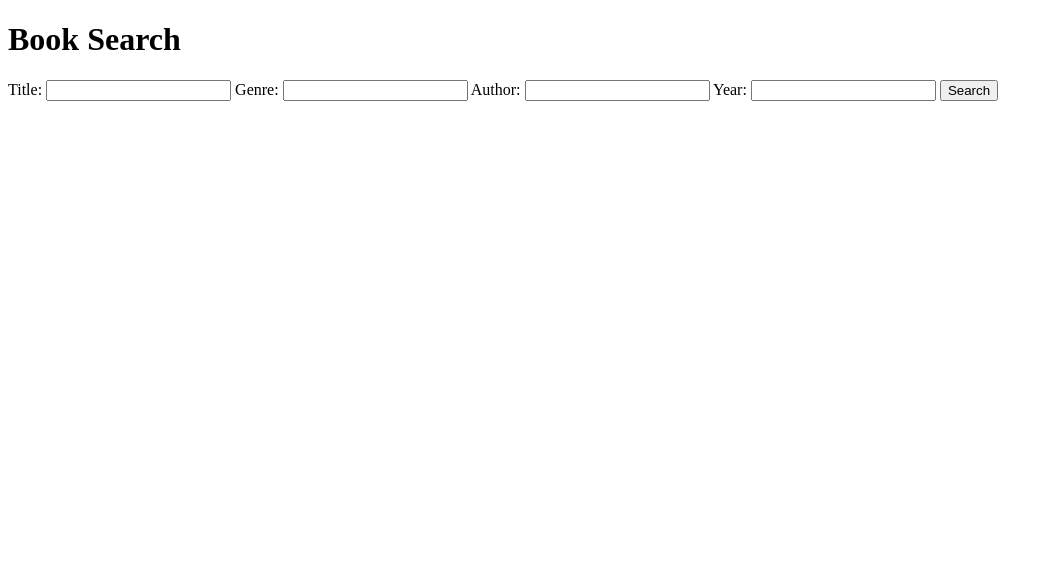
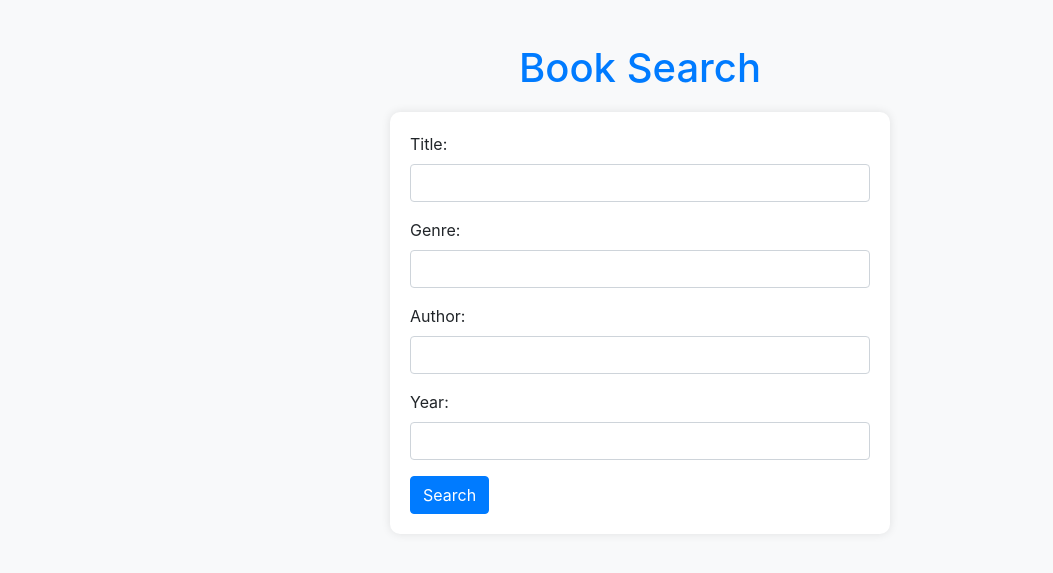
Before and after one commit to zzzhang12/ClientService, a Flask app: page / in a window 1280 px wide. Shown: the top 573 px of the page, without its empty margins (0-1053 px from the left). Run offline with Flask 3, Linux system fonts and the light colour scheme; some libraries are stand-ins or nearby versions.

Commit message:
css style for  html pages

```diff
--- a/templates/index.html
+++ b/templates/index.html
@@ -2,21 +2,49 @@
 <html lang="en">
 <head>
     <meta charset="UTF-8">
-        <meta name="viewport" content="width=device-width", initial-scale="1.0">
+    <meta name="viewport" content="width=device-width, initial-scale=1.0">
     <title>Book Search</title>
+    <link rel="stylesheet" href="https://stackpath.bootstrapcdn.com/bootstrap/4.5.2/css/bootstrap.min.css">
+    <style>
+        body {
+            background-color: #f8f9fa;
+            padding: 20px;
+        }
+        h1 {
+            color: #007bff;
+        }
+        form {
+            max-width: 500px;
+            margin: 20px auto;
+            background-color: #ffffff;
+            padding: 20px;
+            border-radius: 10px;
+            box-shadow: 0 0 10px rgba(0, 0, 0, 0.1);
+        }
+    </style>
 </head>
 <body>
-        <h1>Book Search</h1>
+    <div class="container">
+        <h1 class="text-center mt-4">Book Search</h1>
         <form action="/books" method="get">
+            <div class="form-group">
                 <label for="titlefield">Title:</label>
-            <input type="text" id="titlefield" name="title">
+                <input type="text" class="form-control" id="titlefield" name="title">
+            </div>
+            <div class="form-group">
                 <label for="genrefield">Genre:</label>
-            <input type="text" id="genrefield" name="genre">
+                <input type="text" class="form-control" id="genrefield" name="genre">
+            </div>
+            <div class="form-group">
                 <label for="authorfield">Author:</label>
-            <input type="text" id="authorfield" name="author">
+                <input type="text" class="form-control" id="authorfield" name="author">
+            </div>
+            <div class="form-group">
                 <label for="yearfield">Year:</label>
-            <input type="text" id="yearfield" name="year">
-            <input type="submit" value="Search">
+                <input type="text" class="form-control" id="yearfield" name="year">
+            </div>
+            <button type="submit" class="btn btn-primary">Search</button>
         </form>
+    </div>
 </body>
 </html>
```
Also changed, not shown: templates/books.html (+38 -5 lines). Lines whose indentation alone changed are shown as unchanged.
